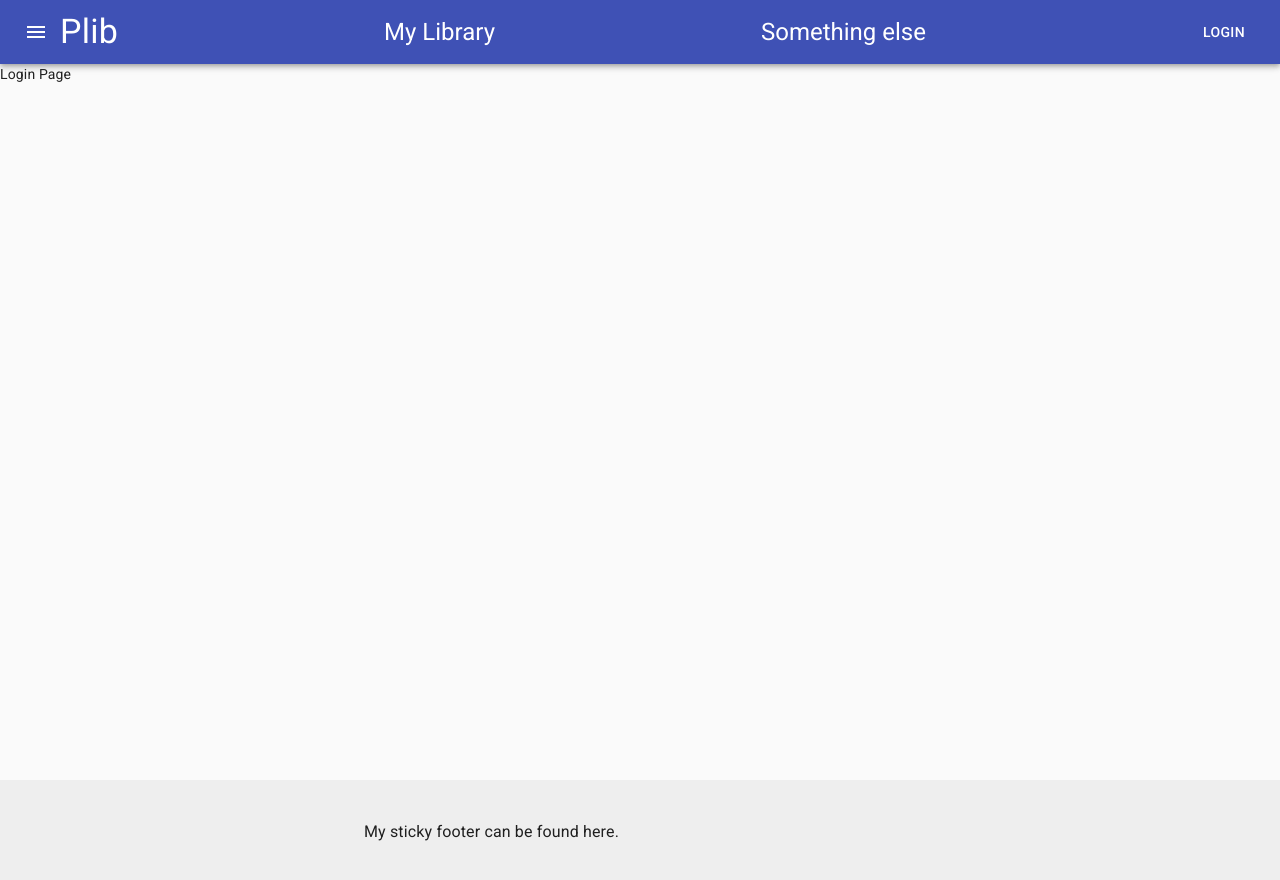
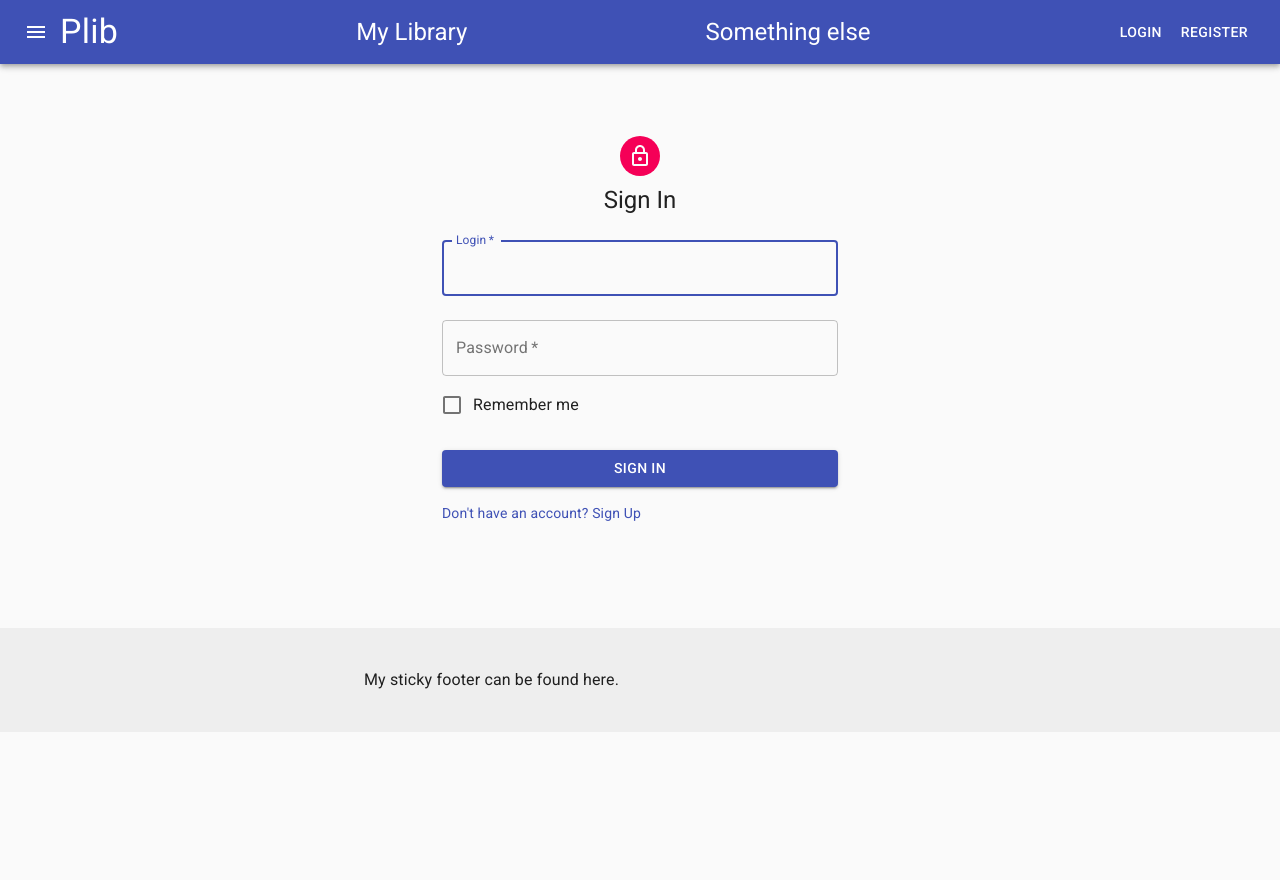
Before and after one commit to CodingRuslan/blib-client, a React (Create React App) app: page /login in a window 1280 px wide. Shown: the top 880 px of the page. After the commit the page ends 800 px from the top, so only its background shows below. Built offline with nearby package versions, Linux system fonts and the light colour scheme.

Commit message:
add login and registration component

```diff
--- a/src/components/app/app.css
+++ b/src/components/app/app.css
@@ -0,0 +1,7 @@
+.main {
+  min-height: 500px;
+}
+
+body {
+  margin: 0;
+}
--- a/src/components/app/app.js
+++ b/src/components/app/app.js
@@ -3,7 +3,7 @@ import "./app.css";
 import { Route, Switch } from "react-router-dom";
 import Footer from "../footer";
 import Header from "../header";
-import { HomePage, LoginPage } from "../pages";
+import { HomePage, LoginPage, RegisterPage } from "../pages";
 
 const App = () => {
   return (
@@ -12,6 +12,7 @@ const App = () => {
       <Switch>
         <Route path="/" component={HomePage} exact />
         <Route path="/login" component={LoginPage} />
+        <Route path="/register" component={RegisterPage} />
       </Switch>
       <Footer />
     </div>
--- a/src/components/footer/footer.css
+++ b/src/components/footer/footer.css
@@ -1,9 +1,3 @@
-.root {
-  display: flex;
-  flex-direction: column;
-  min-height: 100vh;
-}
-
 .footer {
   padding: 40px 0;
   margin-top: auto;
--- a/src/components/footer/footer.js
+++ b/src/components/footer/footer.js
@@ -1,13 +1,10 @@
 import React from "react";
-import CssBaseline from "@material-ui/core/CssBaseline";
 import Typography from "@material-ui/core/Typography";
 import Container from "@material-ui/core/Container";
 import "./footer.css";
 
 export default function Footer() {
   return (
-    <div className="root">
-      <CssBaseline />
     <footer className="footer">
       <Container maxWidth="sm">
         <Typography variant="body1">
@@ -15,6 +12,5 @@ export default function Footer() {
         </Typography>
       </Container>
     </footer>
-    </div>
   );
 }
--- a/src/components/header/header.js
+++ b/src/components/header/header.js
@@ -42,6 +42,10 @@ export default function Header() {
         <Link to="/login" style={{ textDecoration: "none", color: "white" }}>
           <Button color="inherit">Login</Button>
         </Link>
+
+        <Link to="/register" style={{ textDecoration: "none", color: "white" }}>
+          <Button color="inherit">Register</Button>
+        </Link>
       </Toolbar>
     </AppBar>
   );
--- /dev/null
+++ b/src/components/login-form/index.js
@@ -0,0 +1,3 @@
+import LoginForm from "./login-form";
+
+export default LoginForm;
--- /dev/null
+++ b/src/components/login-form/login-form.css
@@ -0,0 +1,20 @@
+.paper {
+  margin-top: 64px;
+  display: "flex";
+  flex-direction: "column";
+  align-items: "center";
+}
+
+.avatar {
+  margin: 8px;
+  background-color: #f50057;
+}
+
+.form {
+  width: "100%";
+  margin-top: 8px;
+}
+
+.submit {
+  margin: 24px 0px 16px;
+}
--- /dev/null
+++ b/src/components/login-form/login-form.js
@@ -0,0 +1,110 @@
+import React from "react";
+import Avatar from "@material-ui/core/Avatar";
+import Button from "@material-ui/core/Button";
+import CssBaseline from "@material-ui/core/CssBaseline";
+import TextField from "@material-ui/core/TextField";
+import FormControlLabel from "@material-ui/core/FormControlLabel";
+import Checkbox from "@material-ui/core/Checkbox";
+import Link from "@material-ui/core/Link";
+import Grid from "@material-ui/core/Grid";
+import Box from "@material-ui/core/Box";
+import LockOutlinedIcon from "@material-ui/icons/LockOutlined";
+import Typography from "@material-ui/core/Typography";
+import { makeStyles } from "@material-ui/core/styles";
+import Container from "@material-ui/core/Container";
+import "./login-form.css";
+
+const useStyles = makeStyles(theme => ({
+  paper: {
+    marginTop: theme.spacing(8),
+    display: "flex",
+    flexDirection: "column",
+    alignItems: "center"
+  },
+  avatar: {
+    margin: theme.spacing(1),
+    backgroundColor: theme.palette.secondary.main
+  },
+  form: {
+    width: "100%", // Fix IE 11 issue.
+    marginTop: theme.spacing(1)
+  },
+  submit: {
+    margin: theme.spacing(3, 0, 2)
+  }
+}));
+
+export default function LoginForm(props) {
+  const classes = useStyles();
+  const { variant } = props;
+  console.log(variant);
+
+  return (
+    <Container component="main" style={{ minHeight: "500px" }} maxWidth="xs">
+      <CssBaseline />
+      <div className={classes.paper}>
+        <Avatar className={classes.avatar}>
+          <LockOutlinedIcon />
+        </Avatar>
+        <Typography component="h1" variant="h5">
+          {variant === "login" ? "Sign In" : "Sing Up"}
+        </Typography>
+        <form className={classes.form} noValidate>
+          <TextField
+            variant="outlined"
+            margin="normal"
+            required
+            fullWidth
+            id="email"
+            label="Login"
+            name="email"
+            autoComplete="email"
+            autoFocus
+          />
+          <TextField
+            variant="outlined"
+            margin="normal"
+            required
+            fullWidth
+            name="password"
+            label="Password"
+            type="password"
+            id="password"
+            autoComplete="current-password"
+          />
+          {variant === "login" ? (
+            <FormControlLabel
+              control={<Checkbox value="remember" color="primary" />}
+              label="Remember me"
+            />
+          ) : (
+            ""
+          )}
+
+          <Button
+            // type="submit"
+            fullWidth
+            variant="contained"
+            color="primary"
+            className={classes.submit}
+          >
+            {variant === "login" ? "Sign In" : "Sing Up"}
+          </Button>
+          <Grid container>
+            <Grid item>
+              <Link
+                href={variant === "login" ? "/register" : "/login"}
+                variant="body2"
+              >
+                {variant === "login"
+                  ? "Don't have an account? Sign Up"
+                  : "Sing In"}
+              </Link>
+            </Grid>
+          </Grid>
+        </form>
+      </div>
+      <Box mt={8}></Box>
+    </Container>
+  );
+}
--- a/src/components/pages/index.js
+++ b/src/components/pages/index.js
@@ -1,4 +1,5 @@
 import HomePage from "./home-page";
 import LoginPage from "./login-page";
+import RegisterPage from "./register-page";
 
-export { HomePage, LoginPage };
+export { HomePage, LoginPage, RegisterPage };
--- a/src/components/pages/login-page.js
+++ b/src/components/pages/login-page.js
@@ -1,7 +1,8 @@
 import React from "react";
+import LoginForm from "../login-form";
 
 const LoginPage = () => {
-  return <div>Login Page</div>;
+  return <LoginForm variant="login"></LoginForm>;
 };
 
 export default LoginPage;
--- /dev/null
+++ b/src/components/pages/register-page.js
@@ -0,0 +1,8 @@
+import React from "react";
+import LoginForm from "../login-form";
+
+const RegisterPage = () => {
+  return <LoginForm variant="register"></LoginForm>;
+};
+
+export default RegisterPage;
--- a/src/components/product-list/product-list.js
+++ b/src/components/product-list/product-list.js
@@ -27,7 +27,7 @@ class ProductList extends Component {
       return <ErrorIndicator />;
     }
     return (
-      <ul>
+      <ul style={{ minHeight: "550px" }}>
         {products.map(product => {
           return (
             <li key={product.productId}>
```
Lines whose indentation alone changed are shown as unchanged.
